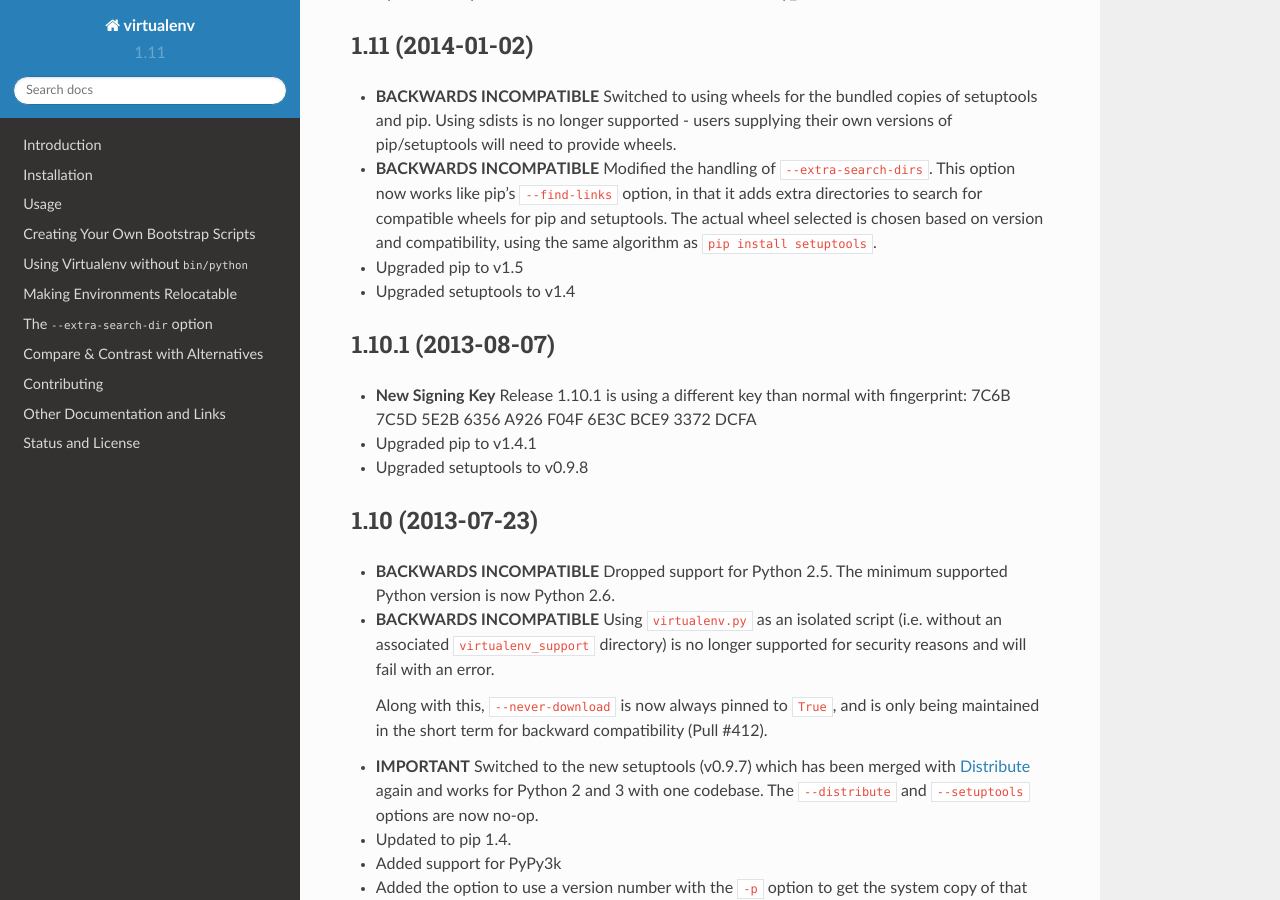
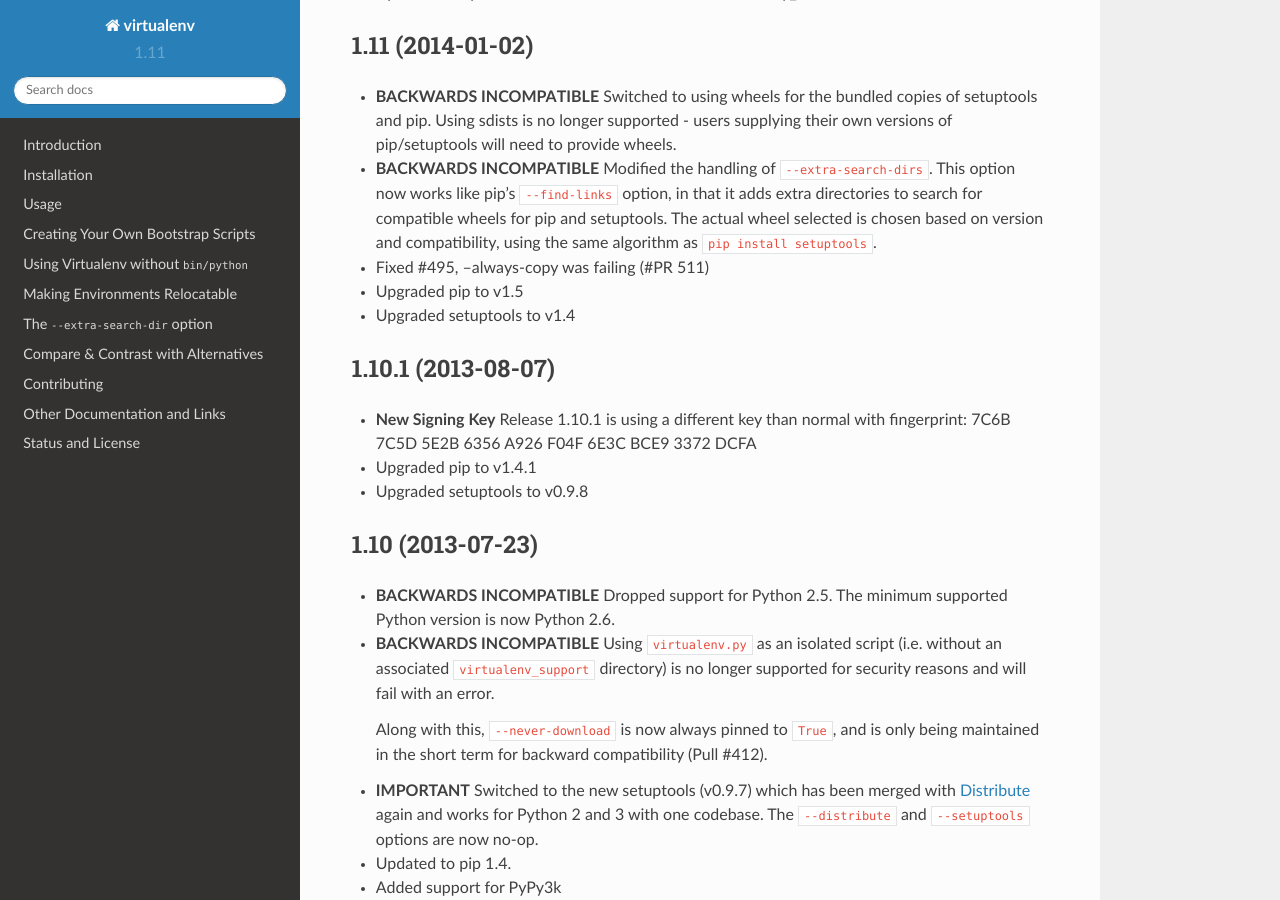
Before and after one commit to pypa/virtualenv, a Sphinx documentation site: the page built from docs/news.rst, in a window 1280 px wide and 900 px high, scrolled down 555 px. Built offline with Sphinx 7.4.7 and the Read the Docs theme 2.0.0, drawn with Linux system fonts in a browser that asks for light colours.

Commit message:
mention --always-copy fix in change log

```diff
--- a/docs/news.rst
+++ b/docs/news.rst
@@ -33,6 +33,7 @@
   extra directories to search for compatible wheels for pip and setuptools.
   The actual wheel selected is chosen based on version and compatibility, using
   the same algorithm as ``pip install setuptools``.
+* Fixed #495, --always-copy was failing (#PR 511)
 * Upgraded pip to v1.5
 * Upgraded setuptools to v1.4
 
```
